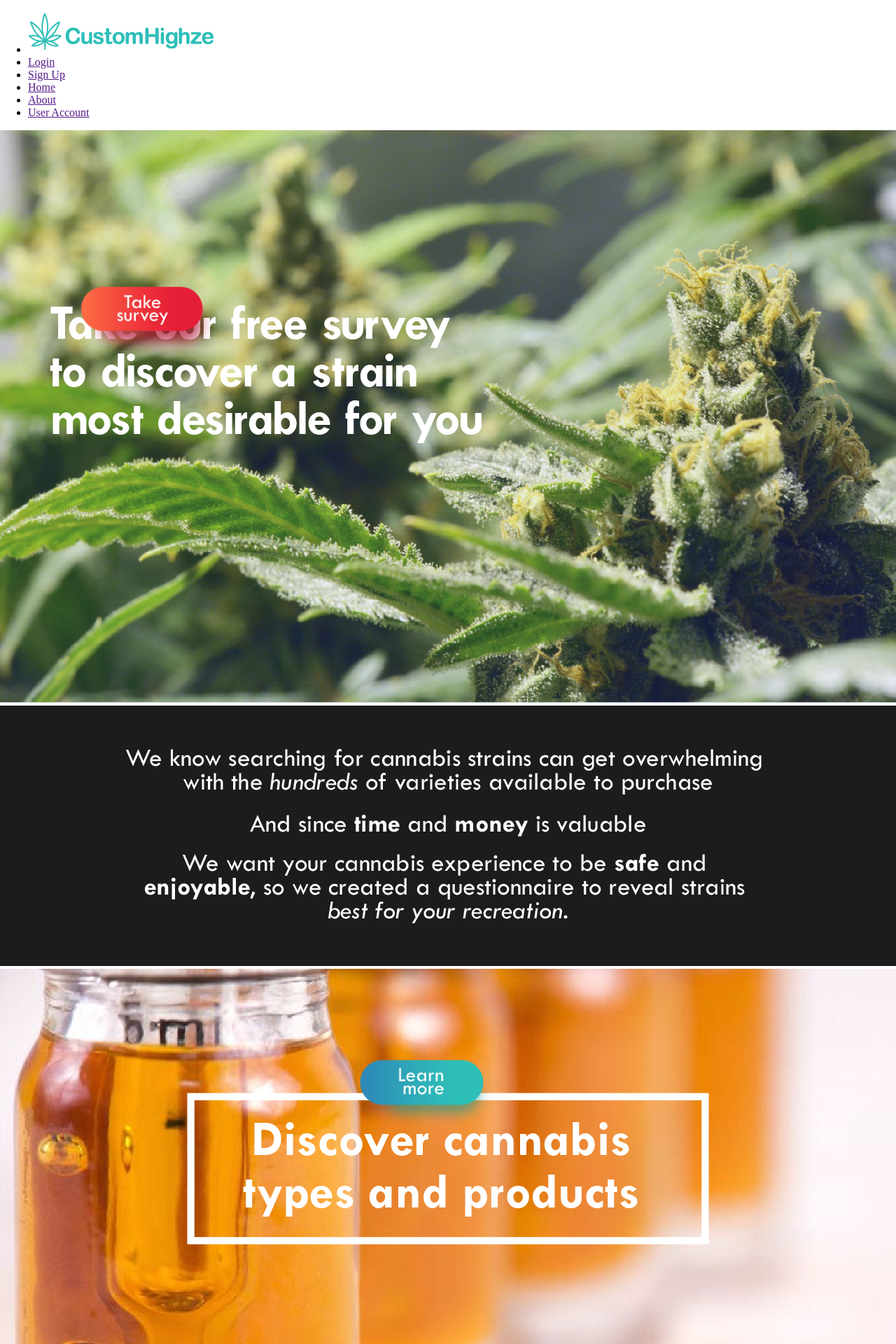
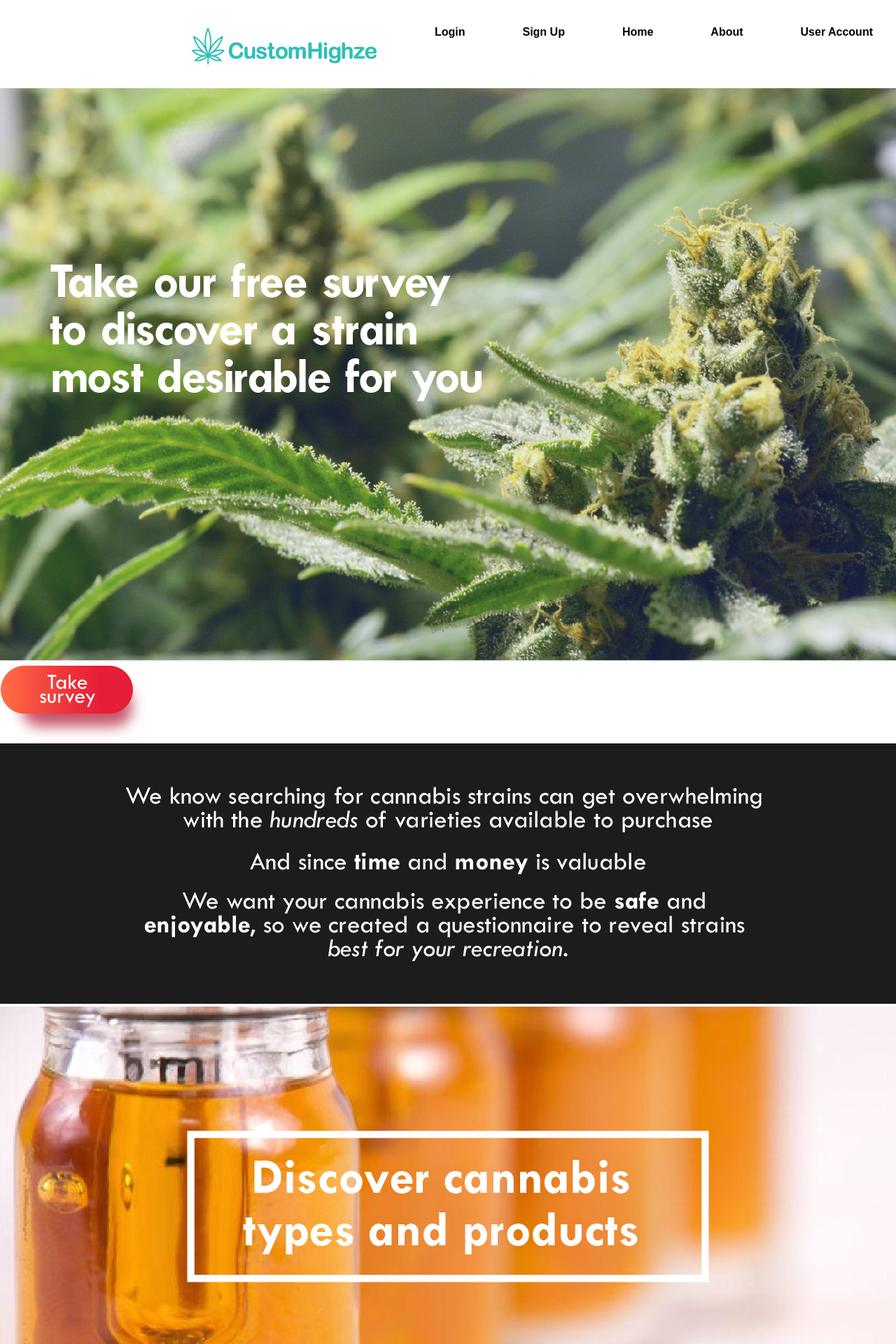
Before and after one commit to nakishacoh/WeedSite2.0, a PHP site: page /homepage.html in a window 1280 px wide. Shown: the top 1920 px of the page at 70% size. Run offline with PHP 8.4, Linux system fonts and the light colour scheme.

Commit message:
homepage css in php 12/4

```diff
--- a/css/homepage.css
+++ b/css/homepage.css
@@ -1,45 +1,94 @@
 /* connected*/
 body{
-  margin:0;
-  left:0;
-  top:0;
-  bottom:0;
-}
-.cont{
-  position:relative;
-  text-align: center;
+  margin:auto;
 }
 .img{
-  margin:0;
-  border: none;
-  top: 0;
-  margin: 0;
   width:100%;
-  height:100%;
-  overflow: auto;
-  bottom:0;
+  border:0;
   }
-#surveyB{
-  width:15%;
-  height:auto;
-  position:absolute;
-  bottom: 500px;
-  left:115px;
+
+  /*Code by https://www.youtube.com/watch?v=BXArjoEmVa0  */
+  /*Header */
+  *{
+    box-sizing: border-box;
   }
-#learnB{
-  width:15%;
-  height:auto;
-  position:absolute;
-  bottom:600px;
-  left: 40%;
+
+  html{
+    margin: 0;
+    padding: 0;
+    width: 100%;
+    height: 100vh;
   }
-#checkUs{
-  width:15%;
-  height:auto;
-  position:absolute;
-  bottom:400px;
-  left: 42%;
-}
-*{
-   box-sizing: border-box;
-}
+
+  body{
+    margin: 0;
+    padding: 0;
+    width: 100%;
+    height: 100;
+    /* font-family: Work-sans; */
+    font-weight: 400;
+    background: #fff;
+    background-position: center;
+    background-size: cover;
+  }
+
+  nav{
+    /* padding: 3px; */
+  }
+
+  .logo{
+    float: left;
+    padding: 8px;
+    margin-left: 16px;
+    margin-top: 8px;
+  }
+
+  nav ul{
+    float:right;
+
+  }
+
+  nav ul li{
+    display: inline-block;
+    float: left;
+  }
+
+  nav ul li:not(:first-child){
+    margin-left: 48px;
+  }
+
+  nav ul li:last-child{
+    margin-right: 24px;
+  }
+
+  nav ul li a{
+    display: inline-block;
+    outline: none;
+    color: #000;
+    /* text-transform: uppercase; */
+    text-decoration: none;
+    font-size: 16px;
+    /* letter-spacing: 1px; */
+    font-weight: 600;
+    font-family: "Tw Cen MT", sans-serif;
+    text-align:center;
+    padding: 9px;
+    margin-left: 16px;
+    margin-top: 12px;
+  }
+
+/*Footer*/
+
+/* footer{
+    width: 100%;
+    height: auto;
+    margin-top: 0;
+    background-color: #000;
+    padding: 1rem 0;
+  } */
+
+  /* .footer {
+    background: #42A5F5;
+    color: white;
+    padding: 20px;
+  } */
```
